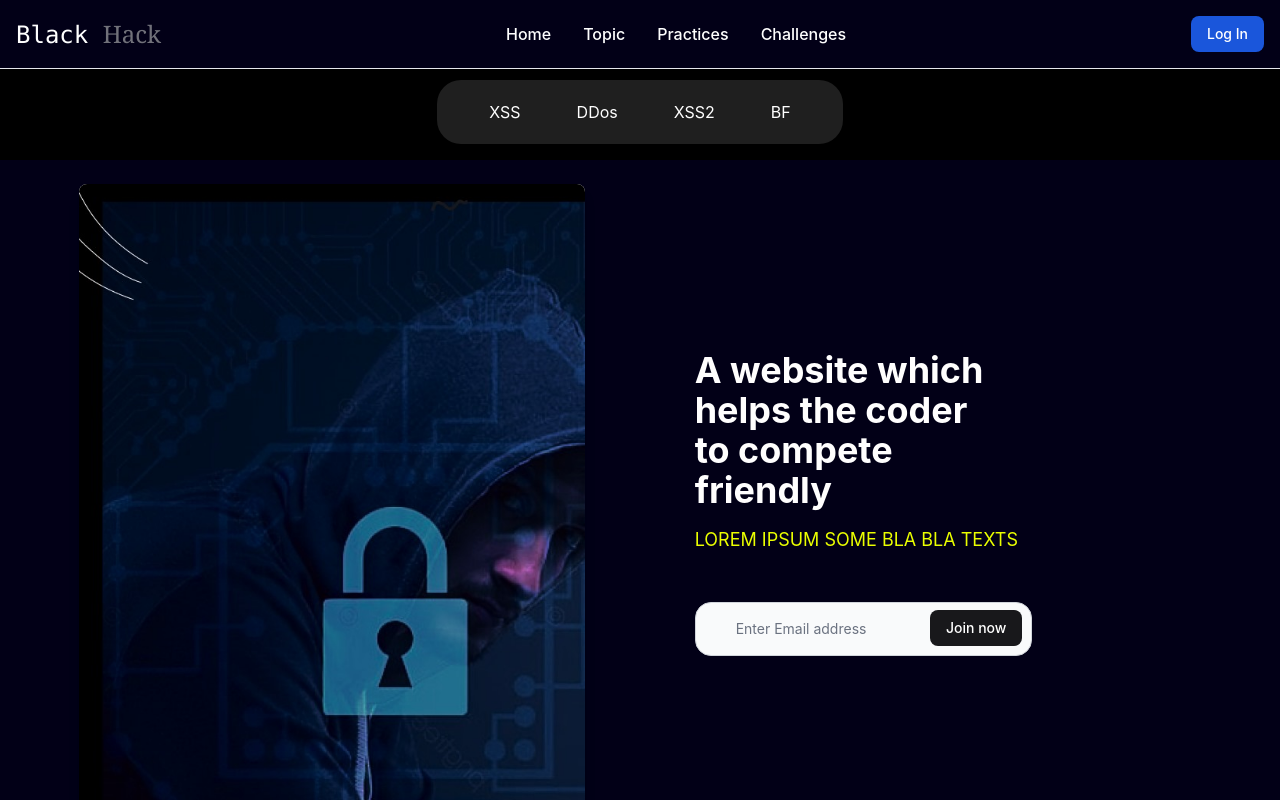
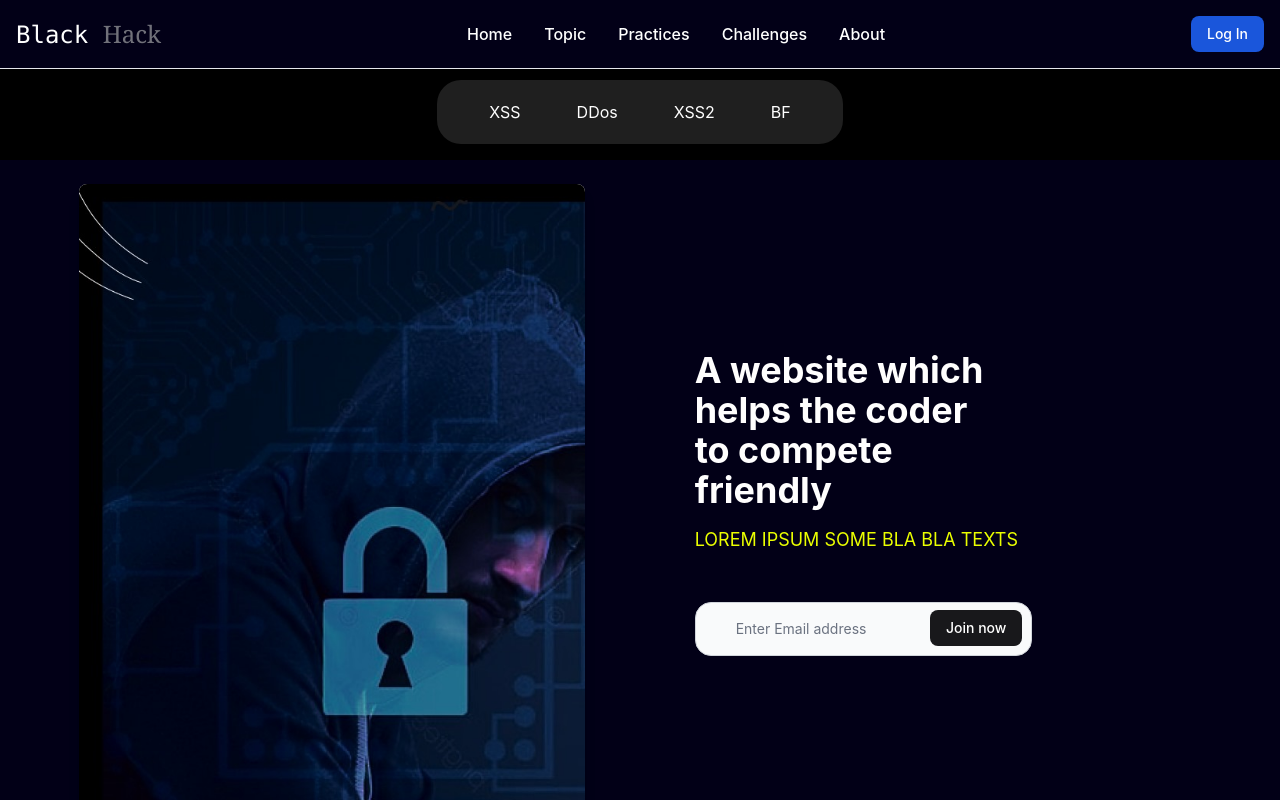
Before and after one commit to mdshamsh20/BlackHack1, a React (Create React App) app: page / in a window 1280 px wide. Shown: the top 800 px of the page. Built offline with nearby package versions, Linux system fonts and the light colour scheme.

Commit message:
Navbar.jsx

```diff
--- a/src/Components/Navbar.jsx
+++ b/src/Components/Navbar.jsx
@@ -28,13 +28,16 @@ const Navbar = () => {
   <Link to={'/'} className="block py-2 pl-3 pr-4   rounded md:bg-transparent  md:hover:text-blue-700 md:p-0 md:dark:text-blue-500" aria-current="page" >Home</Link>
     </li>
     <li>
-      <a href="#" className="block py-2 pl-3 pr-4  rounded hover:bg-gray-100 md:hover:bg-transparent md:hover:text-blue-700 md:p-0 md:dark:hover:text-blue-500 dark:text-white dark:hover:bg-gray-700 dark:hover:text-white md:dark:hover:bg-transparent dark:border-gray-700">Topic</a>
+      <Link to={'/topic'} className="block py-2 pl-3 pr-4  rounded hover:bg-gray-100 md:hover:bg-transparent md:hover:text-blue-700 md:p-0 md:dark:hover:text-blue-500 dark:text-white dark:hover:bg-gray-700 dark:hover:text-white md:dark:hover:bg-transparent dark:border-gray-700">Topic</Link>
     </li>
     <li>
       <a href="#" className="block py-2 pl-3 pr-4  rounded hover:bg-gray-100 md:hover:bg-transparent md:hover:text-blue-700 md:p-0 md:dark:hover:text-blue-500 dark:text-white dark:hover:bg-gray-700 dark:hover:text-white md:dark:hover:bg-transparent dark:border-gray-700">Practices</a>
     </li>
     <li>
       <a href="#" className="block py-2 pl-3 pr-4  rounded hover:bg-gray-100 md:hover:bg-transparent md:hover:text-blue-700 md:p-0 md:dark:hover:text-blue-500 dark:text-white dark:hover:bg-gray-700 dark:hover:text-white md:dark:hover:bg-transparent dark:border-gray-700">Challenges</a>
+    </li>
+    <li>
+      <Link to={'/about'}  className="block py-2 pl-3 pr-4  rounded hover:bg-gray-100 md:hover:bg-transparent md:hover:text-blue-700 md:p-0 md:dark:hover:text-blue-500 dark:text-white dark:hover:bg-gray-700 dark:hover:text-white md:dark:hover:bg-transparent dark:border-gray-700">About</Link>
     </li>
   </ul>
 </div>
```
